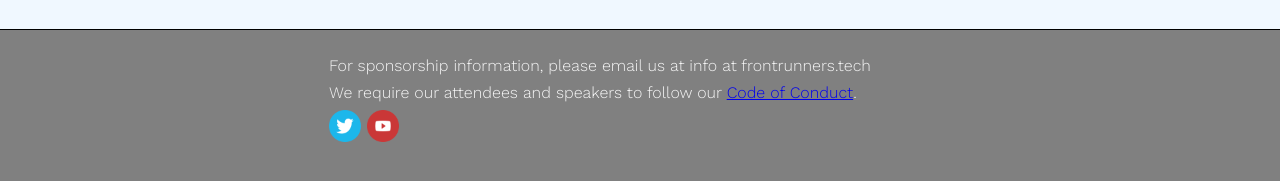
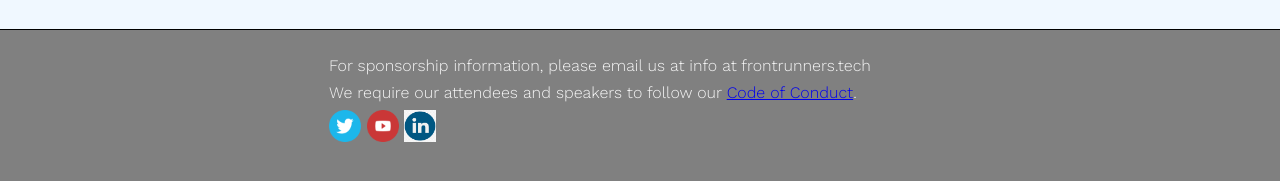
Before and after one commit to gothamgo/frontrunnersconf.github.io, a Jekyll site: the page built from index.html, in a window 1280 px wide and 900 px high, scrolled down 737 px. Shown: the part 700-881 px from the top of the window. Built offline with Jekyll 4.4.1, drawn with Linux system fonts in a browser that asks for light colours.

Commit message:
Update footer.html

```diff
--- a/_includes/footer.html
+++ b/_includes/footer.html
@@ -24,6 +24,8 @@
            <img alt="twitter" src="{{site.url}}/images/social/twitter.png" width="32" height="32"></a>
          <a href="https://www.youtube.com/@ItsNautHuman/videos" target="_blank">
            <img alt="youtube" src="{{site.url}}/images/social/youtube.png" width="32" height="32"></a>
+         <a href="https://www.linkedin.com/groups/2532798" target="_blank">
+           <img alt="youtube" src="{{site.url}}/images/social/linkedin.png" width="32" height="32"></a>
     </footer>
   </div>
 </div>
```
